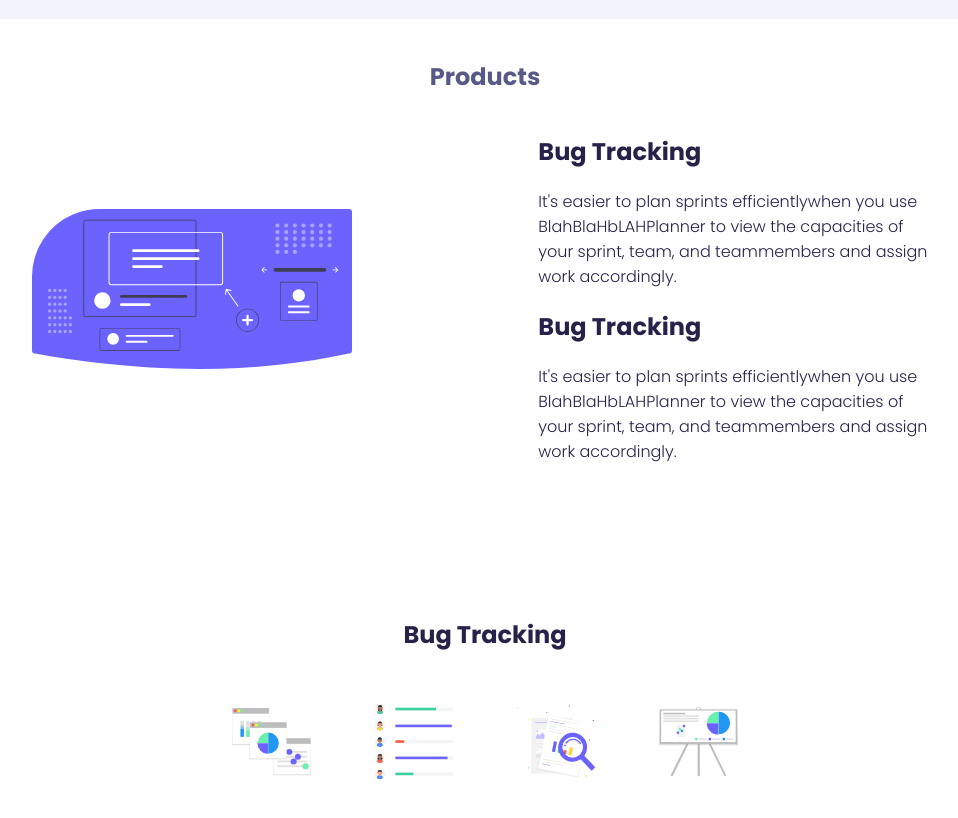
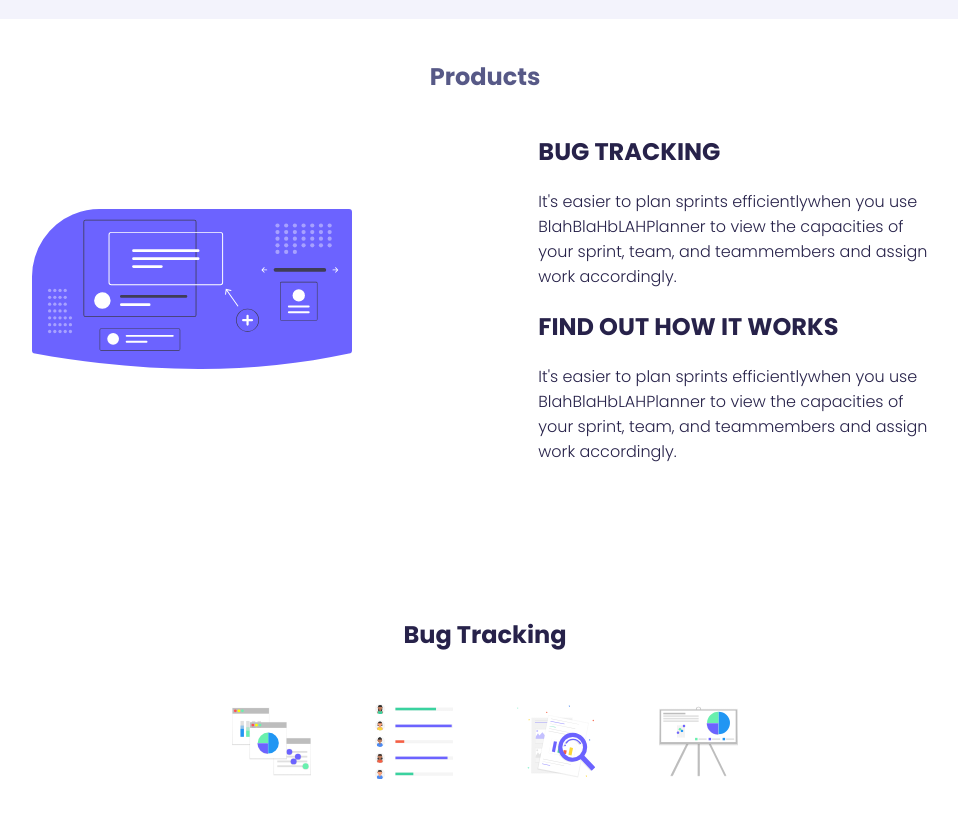
Before and after one commit to bslzz/bugTracker, a React (Create React App) app in the folder client/: page / in a window 1280 px wide. Shown: the part 1200-2018 px from the top of the page, without its empty margins (155-1113 px from the left). Built offline with nearby package versions, Linux system fonts and the light colour scheme.

Commit message:
Merging2

```diff
--- a/client/src/pages/LandingPage.js
+++ b/client/src/pages/LandingPage.js
@@ -74,14 +74,14 @@ const LandingPage = () => {
           <img src={info} className="sub-banner-image" alt="sub-banner-image" />
 
           <div className="support-message">
-            <h2>Bug Tracking</h2>
+            <h2>BUG TRACKING</h2>
             <span> It's easier to plan sprints efficiently</span>
             <span>when you use BlahBlaHbLAH</span>
             <span>
               Planner to view the capacities of your sprint, team, and team
             </span>
             <span>members and assign work accordingly.</span>
-            <h2>Bug Tracking</h2>
+            <h2>FIND OUT HOW IT WORKS</h2>
             <span> It's easier to plan sprints efficiently</span>
             <span>when you use BlahBlaHbLAH</span>
             <span>
```
